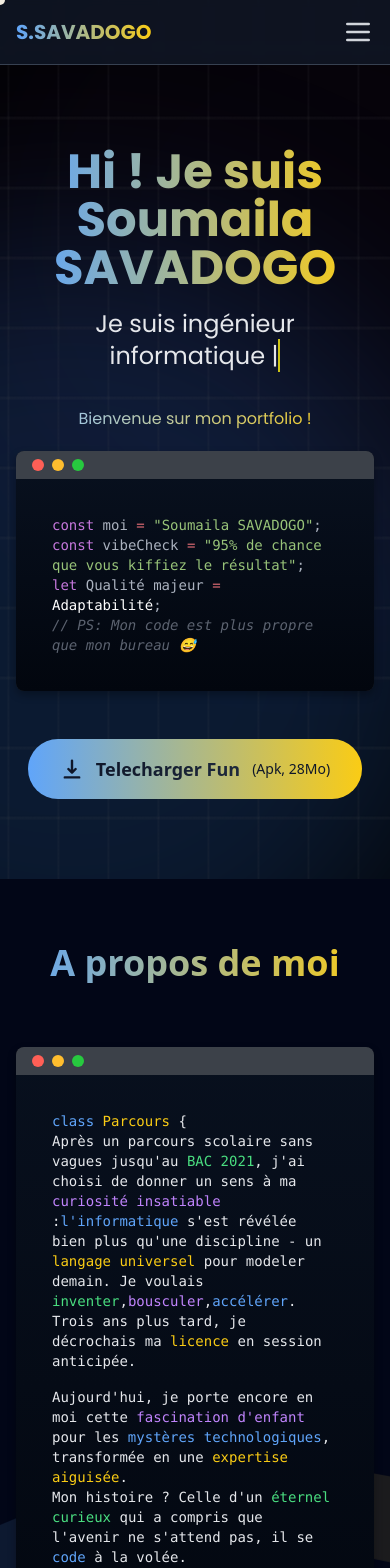
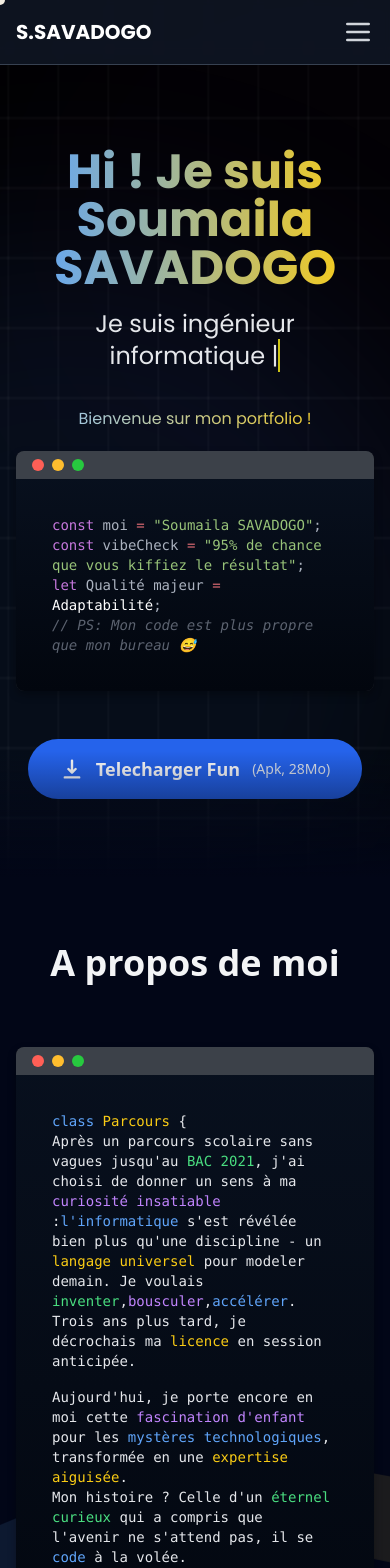
Before and after one commit to 01warrior/portfolio, a React (Vite) app: page / in a window 390 px wide. Shown: the top 1568 px of the page. Built offline with nearby package versions, Linux system fonts and the light colour scheme.

Commit message:
redesign enleve neon clean

```diff
--- a/src/components/App.jsx
+++ b/src/components/App.jsx
@@ -39,8 +39,7 @@ export function CursorEffect() {
   return (
     <>
       <div
-        className={`fixed pointer-events-none transform -translate-x-1/2 -translate-y-1/2 z-50 transition-all duration-300 ${
-          isHovering ? 'opacity-100' : 'opacity-0'
+        className={`fixed pointer-events-none transform -translate-x-1/2 -translate-y-1/2 z-50 transition-all duration-300 ${isHovering ? 'opacity-100' : 'opacity-0'
           }`}
         style={{
           left: `${position.x}px`,
@@ -80,8 +79,8 @@ function App() {
         <section id="presentation" className="pt-32 pb-20 lg:py-20 bg-black relative overflow-hidden min-h-screen">
           {/* Effet de lumière floutée */}
           <div className="absolute inset-0 pointer-events-none">
-    <div className="absolute -left-20 -top-40 w-[800px] h-[800px] bg-purple-500/20 blur-[100px] rounded-full animate-pulse-slow" />
-    <div className="absolute -right-20 -bottom-40 w-[800px] h-[800px] bg-blue-500/20 blur-[100px] rounded-full animate-pulse-slow-delayed" />
+            <div className="absolute -left-20 -top-40 w-[800px] h-[800px] bg-purple-500/10 blur-[100px] rounded-full animate-pulse-slow" />
+            <div className="absolute -right-20 -bottom-40 w-[800px] h-[800px] bg-blue-500/10 blur-[100px] rounded-full animate-pulse-slow-delayed" />
           </div>
 
 
@@ -112,16 +111,16 @@ function App() {
                   whileTap={{ scale: 0.85 }}
                   href="https://download1339.mediafire.com/2chiregkotjg585xK4zkYqJsPfbnQMr-FqAZySthKKwInv0fn9Bwm1xviKVJXrdWV4-cB7_lMnyw9rkx-easFPCXOeDOMZET97sPnEd8iYxyj-oZLiiQ5a4y9P5lq9KRdaSeEI04Qc11Ksu6K0Z8HTaRXvUxxQTlhtxWs3_nrR5EFQ/dbx76n60syz6v67/app-release.apk"
                   download
-      className="px-8 py-4 rounded-full bg-gradient-to-r from-blue-400 to-yellow-400 hover:from-yellow-400 hover:to-blue-400 transition-all duration-300 group relative overflow-hidden"
+                  className="px-8 py-4 rounded-full bg-blue-600 hover:bg-blue-700 transition-all duration-300 group relative overflow-hidden"
                 >
                   {/* Effet de lumière au survol */}
                   <div className="absolute inset-0 bg-white/10 opacity-0 group-hover:opacity-100 transition-opacity duration-300 blur-md"></div>
                   <div className="flex items-center gap-3 relative">
-        <HiDownload className="h-6 w-6 text-slate-900" />
-        <span className="text-lg font-bold bg-clip-text text-transparent bg-gradient-to-r from-slate-900 to-slate-800">
+                    <HiDownload className="h-6 w-6 text-white" />
+                    <span className="text-lg font-bold text-white">
                       Telecharger Fun
                     </span>
-        <span className="text-slate-900 text-sm">(Apk, 28Mo)</span>
+                    <span className="text-slate-200 text-sm">(Apk, 28Mo)</span>
                   </div>
                 </motion.a>
               </div>
@@ -129,6 +128,8 @@ function App() {
             </div>
           </div>
 
+          {/* Fade effect at the bottom */}
+          <div className="absolute bottom-0 left-0 right-0 h-32 bg-gradient-to-t from-slate-950 to-transparent pointer-events-none"></div>
 
         </section>
 
@@ -136,7 +137,7 @@ function App() {
           <div className="absolute inset-0 bg-fractal-pattern opacity-10 animate-pan"></div>
 
           <div className="container mx-auto px-4 relative z-10">
-    <h2 className="text-4xl lg:text-6xl font-bold mb-16 text-center bg-gradient-to-r from-blue-400 to-yellow-400 bg-clip-text text-transparent">
+            <h2 className="text-4xl lg:text-6xl font-bold mb-16 text-center text-gray-100">
               A propos de moi
             </h2>
 
@@ -242,41 +243,41 @@ function App() {
           <div className="absolute inset-0 bg-fractal-pattern opacity-10 animate-pan"></div>
 
           <div className="container mx-auto px-4 relative z-10">
-    <h2 className="text-4xl lg:text-6xl font-bold mb-16 text-center bg-gradient-to-r from-blue-400 to-yellow-400 bg-clip-text text-transparent">
+            <h2 className="text-4xl lg:text-6xl font-bold mb-16 text-center text-gray-100">
               Mes Super-Pouvoirs
             </h2>
 
             <div className="grid grid-cols-2 md:grid-cols-3 lg:grid-cols-5 gap-8">
               {[
-                { name: 'Docker', icon: 'https://github.com/01warrior/portfolio/blob/main/assets/docker.png?raw=true',color: 'from-blue-600 to-cyan-400', mastery: 85 },
-                { name: 'Flutter', icon: 'https://github.com/01warrior/portfolio/blob/main/assets/flutter.png?raw=true',color: 'from-blue-500 to-teal-400', mastery: 98 },
+                { name: 'Docker', icon: 'https://github.com/01warrior/portfolio/blob/main/assets/docker.png?raw=true', color: 'from-blue-600 to-cyan-400', mastery: 85 },
+                { name: 'Flutter', icon: 'https://github.com/01warrior/portfolio/blob/main/assets/flutter.png?raw=true', color: 'from-blue-500 to-teal-400', mastery: 98 },
                 { name: 'SpringBoot', icon: 'https://github.com/01warrior/portfolio/blob/main/assets/spring.png?raw=true', color: 'from-green-600 to-lime-400', mastery: 68 },
-                { name: 'React.js', icon: 'https://github.com/01warrior/portfolio/blob/main/assets/react.png?raw=true',  color: 'from-cyan-400 to-blue-600', mastery: 90 },
-                { name: 'TailWind', icon: 'https://github.com/01warrior/portfolio/blob/main/assets/tailwindcss.png?raw=true',  color: 'from-cyan-500 to-sky-600', mastery: 95 },
-                { name: 'Python', icon: 'https://github.com/01warrior/portfolio/blob/main/assets/python.png?raw=true',color: 'from-blue-600 to-yellow-400', mastery: 60 },
+                { name: 'React.js', icon: 'https://github.com/01warrior/portfolio/blob/main/assets/react.png?raw=true', color: 'from-cyan-400 to-blue-600', mastery: 90 },
+                { name: 'TailWind', icon: 'https://github.com/01warrior/portfolio/blob/main/assets/tailwindcss.png?raw=true', color: 'from-cyan-500 to-sky-600', mastery: 95 },
+                { name: 'Python', icon: 'https://github.com/01warrior/portfolio/blob/main/assets/python.png?raw=true', color: 'from-blue-600 to-yellow-400', mastery: 60 },
                 { name: 'Wordpress', icon: 'https://github.com/01warrior/portfolio/blob/main/assets/wop.png?raw=true', color: 'from-blue-700 to-sky-400', mastery: 97 },
-                { name: 'Supabase', icon: 'https://github.com/01warrior/portfolio/blob/main/assets/supabase.png?raw=true',color: 'from-emerald-700 to-green-500', mastery: 85 },
+                { name: 'Supabase', icon: 'https://github.com/01warrior/portfolio/blob/main/assets/supabase.png?raw=true', color: 'from-emerald-700 to-green-500', mastery: 85 },
                 { name: 'Canva', icon: 'https://github.com/01warrior/portfolio/blob/main/assets/canva.png?raw=true', color: 'from-teal-400 to-pink-400', mastery: 90 },
-                { name: 'Figma', icon: 'https://github.com/01warrior/portfolio/blob/main/assets/figma.png?raw=true',  color: 'from-purple-600 to-pink-500', mastery: 75 },
+                { name: 'Figma', icon: 'https://github.com/01warrior/portfolio/blob/main/assets/figma.png?raw=true', color: 'from-purple-600 to-pink-500', mastery: 75 },
                 { name: 'MySQL', icon: 'https://github.com/01warrior/portfolio/blob/main/assets/mysql.png?raw=true', color: 'from-blue-500 to-orange-400', mastery: 80 },
-                { name: 'Node.Js', icon: 'https://raw.githubusercontent.com/01warrior/portfolio/18aff3fa26c9d423d48d58c8de82a4fe00d8829f/assets/nodejs.svg',color: 'from-green-700 to-lime-500', mastery:80 },
-                { name: 'Git', icon: 'https://github.com/01warrior/portfolio/blob/main/assets/git.png?raw=true',color: 'from-orange-600 to-orange-400' , mastery:80 },
-                { name: 'GitHub', icon: 'https://github.com/01warrior/portfolio/blob/main/assets/Github.png?raw=true',color: 'from-gray-900 to-gray-600', mastery:90 },
-                { name: 'Postman', icon: 'https://github.com/01warrior/portfolio/blob/main/assets/postmanf.png?raw=true', color: 'from-amber-600 to-amber-400', mastery:98 },
-                { name: 'Mongodb', icon: 'https://github.com/01warrior/portfolio/blob/main/assets/mongodb.png?raw=true',color: 'from-green-600 to-emerald-400', mastery:80 },
+                { name: 'Node.Js', icon: 'https://raw.githubusercontent.com/01warrior/portfolio/18aff3fa26c9d423d48d58c8de82a4fe00d8829f/assets/nodejs.svg', color: 'from-green-700 to-lime-500', mastery: 80 },
+                { name: 'Git', icon: 'https://github.com/01warrior/portfolio/blob/main/assets/git.png?raw=true', color: 'from-orange-600 to-orange-400', mastery: 80 },
+                { name: 'GitHub', icon: 'https://github.com/01warrior/portfolio/blob/main/assets/Github.png?raw=true', color: 'from-gray-900 to-gray-600', mastery: 90 },
+                { name: 'Postman', icon: 'https://github.com/01warrior/portfolio/blob/main/assets/postmanf.png?raw=true', color: 'from-amber-600 to-amber-400', mastery: 98 },
+                { name: 'Mongodb', icon: 'https://github.com/01warrior/portfolio/blob/main/assets/mongodb.png?raw=true', color: 'from-green-600 to-emerald-400', mastery: 80 },
               ].map((skill, index) => (
                 <motion.div
                   key={index}
                   whileHover={{ scale: 1.05, rotate: [0, -2, 2, 0] }}
-          className="card-glow aspect-square flex flex-col items-center justify-center p-6 rounded-2xl bg-gradient-to-br backdrop-blur-xl border border-white/10"
+                  className="aspect-square flex flex-col items-center justify-center p-6 rounded-2xl bg-gray-800/50 backdrop-blur-xl border border-white/5 hover:border-white/10 transition-colors"
                 >
-          <div className={`text-6xl mb-4 bg-gradient-to-r ${skill.color} bg-clip-text text-transparent`}>
-            <img src={skill.icon} alt=""/>
+                  <div className="text-6xl mb-4">
+                    <img src={skill.icon} alt="" />
                   </div>
                   <h3 className="text-xl font-bold text-gray-200">{skill.name}</h3>
-          <div className="mt-2 w-full bg-gray-800 rounded-full h-3">
+                  <div className="mt-2 w-full bg-gray-700 rounded-full h-3">
                     <div
-              className={`bg-gradient-to-r ${skill.color} h-3 rounded-full transition-all duration-1000`}
+                      className={`bg-gray-500 h-3 rounded-full transition-all duration-1000`}
                       style={{ width: `${skill.mastery}%` }}
                     />
                   </div>
@@ -291,7 +292,7 @@ function App() {
           <CursorEffect />
 
           <div className="container mx-auto px-4">
-    <h2 className="text-4xl lg:text-6xl font-bold mb-16 text-center bg-gradient-to-r from-yellow-400 to-blue-400 bg-clip-text text-transparent">Mes Projets</h2>
+            <h2 className="text-4xl lg:text-6xl font-bold mb-16 text-center text-gray-100">Mes Projets</h2>
             <div className="grid grid-cols-1 md:grid-cols-2 lg:grid-cols-3 gap-8">
 
               <div className="bg-gray-700/50 rounded-lg p-6 transition-all duration-300 hover:bg-gray-700/70 relative glow-effect">
@@ -526,7 +527,7 @@ function App() {
         <section id="contact" className="py-16 lg:py-20 bg-slate-950 relative">
 
           <div className="container mx-auto px-4 relative z-10">
-    <h2 className="text-4xl lg:text-6xl font-bold mb-16 text-center bg-gradient-to-r from-yellow-400 to-blue-400 bg-clip-text text-transparent">
+            <h2 className="text-4xl lg:text-6xl font-bold mb-16 text-center text-gray-100">
               Parlons de votre projet
             </h2>
 
@@ -568,18 +569,18 @@ function App() {
                 {/* Réseaux sociaux avec animations */}
                 <div className="flex-1 flex flex-col justify-center space-y-6">
                   {[
-            { name: 'GitHub', icon: <FaGithub className="h-8 w-8" />, color: 'from-blue-900 to-pink-500' ,lien:'https://github.com/01warrior/'},
-            { name: 'LinkedIn', icon: <FaLinkedin className="h-8 w-8" />, color: 'from-blue-950 to-cyan-400',lien:'https://www.linkedin.com/in/savadogo-souma%C3%AFla-6694b9243/' },
-            { name: 'Facebook', icon: <FaFacebook className="h-8 w-8" />, color: 'from-sky-900 to-blue-600' ,lien:'https://web.facebook.com/profile.php?id=100092271310878&_rdc=2&_rdr#'}
+                    { name: 'GitHub', icon: <FaGithub className="h-8 w-8" />, color: 'from-blue-900 to-pink-500', lien: 'https://github.com/01warrior/' },
+                    { name: 'LinkedIn', icon: <FaLinkedin className="h-8 w-8" />, color: 'from-blue-950 to-cyan-400', lien: 'https://www.linkedin.com/in/savadogo-souma%C3%AFla-6694b9243/' },
+                    { name: 'Facebook', icon: <FaFacebook className="h-8 w-8" />, color: 'from-sky-900 to-blue-600', lien: 'https://web.facebook.com/profile.php?id=100092271310878&_rdc=2&_rdr#' }
                   ].map((social, index) => (
                     <motion.a
                       key={index}
                       whileHover={{ x: 10, scale: 1.05 }}
                       whileTap={{ scale: 0.95 }}
-              className={`p-4 rounded-xl bg-gradient-to-r ${social.color} flex items-center gap-4 shadow-lg hover:shadow-xl transition-all`}
+                      className={`p-4 rounded-xl bg-gray-800 hover:bg-gray-700 flex items-center gap-4 shadow-lg hover:shadow-xl transition-all border border-white/5`}
                       href={social.lien}
                     >
-              <span className="text-2xl">{social.icon}</span>
+                      <span className="text-2xl text-blue-400">{social.icon}</span>
                       <span className="text-lg font-bold text-white">{social.name}</span>
                     </motion.a>
                   ))}
@@ -600,16 +601,16 @@ function App() {
               whileTap={{ scale: 0.95 }}
               href="#"
               download
-      className="px-8 py-4 rounded-full bg-gradient-to-r from-blue-400 to-yellow-400 hover:from-yellow-400 hover:to-blue-400 transition-all duration-300 group relative overflow-hidden"
+              className="px-8 py-4 rounded-full bg-blue-600 hover:bg-blue-700 transition-all duration-300 group relative overflow-hidden"
             >
               {/* Effet de lumière au survol */}
               <div className="absolute inset-0 bg-white/10 opacity-0 group-hover:opacity-100 transition-opacity duration-300 blur-md"></div>
               <div className="flex items-center gap-3 relative">
-        <HiDownload className="h-6 w-6 text-slate-900" />
-        <span className="text-lg font-bold bg-clip-text text-transparent bg-gradient-to-r from-slate-900 to-slate-800">
+                <HiDownload className="h-6 w-6 text-white" />
+                <span className="text-lg font-bold text-white">
                   Telecharger mon CV
                 </span>
-        <span className="text-slate-900 text-sm">(PDF, 849Ko)</span>
+                <span className="text-slate-200 text-sm">(PDF, 849Ko)</span>
               </div>
             </motion.a>
           </div>
--- a/src/components/Appbar.jsx
+++ b/src/components/Appbar.jsx
@@ -37,7 +37,7 @@ function Appbar() {
           {/* Logo */}
           <motion.span
             whileHover={{ scale: 1.05 }}
-            className="text-xl font-bold bg-gradient-to-r from-blue-400 to-yellow-400 bg-clip-text text-transparent"
+            className="text-xl font-bold text-white"
           >
             S.SAVADOGO
           </motion.span>
@@ -56,23 +56,16 @@ function Appbar() {
                   smooth={true}
                   offset={-70}
                   duration={800}
-                  className="relative px-4 py-2 overflow-hidden group"
-                  activeClass="active-link"
+                  className="relative px-4 py-2 overflow-hidden group rounded-full transition-all duration-300"
+                  activeClass="bg-white/10 text-white font-medium"
                 >
-                  <span className="relative z-10 text-gray-300 group-hover:text-yellow-400 transition-colors">
+                  <span className="relative z-10 text-gray-300 group-hover:text-white transition-colors">
                     {link.label}
                   </span>
 
-                  <div className="absolute inset-0 bg-gradient-to-r from-blue-400/20 to-purple-500/20
+                  <div className="absolute inset-0 bg-white/5
                                 opacity-0 group-hover:opacity-100 transition-opacity duration-300
-                                rounded-full scale-75 group-hover:scale-100" />
-
-                  <motion.div
-                    className="absolute bottom-0 left-0 right-0 w-full h-0.5 bg-purple-400"
-                    initial={{ scaleX: 0 }}
-                    animate={{ scaleX: link.isActive ? 1 : 0 }}
-                    transition={{ duration: 0.3 }}
-                  />
+                                rounded-full" />
                 </Link>
               </motion.div>
             ))}
@@ -83,7 +76,7 @@ function Appbar() {
             onClick={() => setIsMenuOpen(!isMenuOpen)}
             whileHover={{ scale: 1.1 }}
             whileTap={{ scale: 0.9 }}
-            className="lg:hidden text-gray-300 hover:text-yellow-400"
+            className="lg:hidden text-gray-300 hover:text-white"
           >
             <svg className="w-8 h-8" fill="none" stroke="currentColor" viewBox="0 0 24 24">
               <path strokeLinecap="round" strokeLinejoin="round" strokeWidth={2} d="M4 6h16M4 12h16M4 18h16" />
@@ -113,8 +106,8 @@ function Appbar() {
                     smooth={true}
                     duration={500}
                     onClick={() => setIsMenuOpen(false)}
-                    className="block px-6 py-4 text-gray-300 hover:text-yellow-400 hover:bg-gray-800/50 transition-all rounded-lg border border-gray-700/50 hover:border-yellow-400/50 shadow-lg"
-                    activeClass="!text-yellow-400 !border-yellow-400/50 !bg-gray-800/50"
+                    className="block px-6 py-4 text-gray-300 hover:text-white hover:bg-gray-800/50 transition-all rounded-lg border border-gray-700/50 hover:border-white/10 shadow-lg"
+                    activeClass="!text-white !border-white/20 !bg-gray-800"
                   >
                     {link.label}
                   </Link>
--- a/src/index.css
+++ b/src/index.css
@@ -110,7 +110,7 @@
     box-shadow: 0 0 30px rgba(255, 255, 255, 0.1);
   }
 
-  /* Effet d'illumination */
+  /* Effet d'illumination - Supprimé ou très subtil */
   .glow-effect:hover::before {
     content: '';
     position: absolute;
@@ -118,18 +118,16 @@
     left: 0;
     right: 0;
     bottom: 0;
-    background: radial-gradient(circle at var(--x) var(--y),
-        rgba(227, 255, 68, 0.1) 0%,
-        transparent 70%);
+    background: rgba(255, 255, 255, 0.05);
     pointer-events: none;
     z-index: 1;
   }
 
-  /* Grille animée */
+  /* Grille animée - plus subtile */
   .bg-grid-animated {
     background-image:
-      linear-gradient(0deg, transparent 24%, rgba(90, 90, 90, 0.1) 25%, rgba(90, 90, 90, 0.1) 26%, transparent 27%, transparent 74%, rgba(90, 90, 90, 0.1) 75%, rgba(90, 90, 90, 0.1) 76%, transparent 77%, transparent),
-      linear-gradient(90deg, transparent 24%, rgba(90, 90, 90, 0.1) 25%, rgba(90, 90, 90, 0.1) 26%, transparent 27%, transparent 74%, rgba(90, 90, 90, 0.1) 75%, rgba(90, 90, 90, 0.1) 76%, transparent 77%, transparent);
+      linear-gradient(0deg, transparent 24%, rgba(255, 255, 255, 0.03) 25%, rgba(255, 255, 255, 0.03) 26%, transparent 27%, transparent 74%, rgba(255, 255, 255, 0.03) 75%, rgba(255, 255, 255, 0.03) 76%, transparent 77%, transparent),
+      linear-gradient(90deg, transparent 24%, rgba(255, 255, 255, 0.03) 25%, rgba(255, 255, 255, 0.03) 26%, transparent 27%, transparent 74%, rgba(255, 255, 255, 0.03) 75%, rgba(255, 255, 255, 0.03) 76%, transparent 77%, transparent);
     background-size: 100px 140px;
     animation: grid-pan 60s linear infinite;
   }
@@ -212,8 +210,8 @@
 }
 
 .card-glow:hover::after {
-  animation: glowPulse 0.5s ease-in-out;
-  background: linear-gradient(45deg, #60a5fa, #fbbf24);
+  /* animation: glowPulse 0.5s ease-in-out; */
+  background: rgba(255, 255, 255, 0.05);
   z-index: -1;
 }
 
```
Lines whose indentation alone changed are shown as unchanged.
